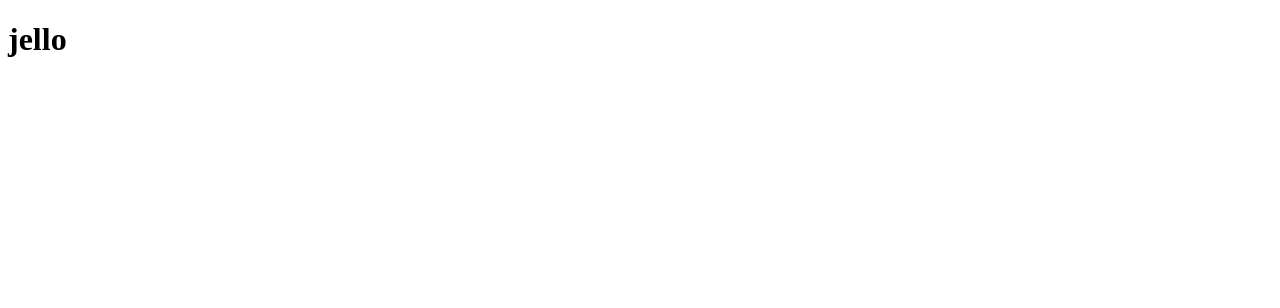
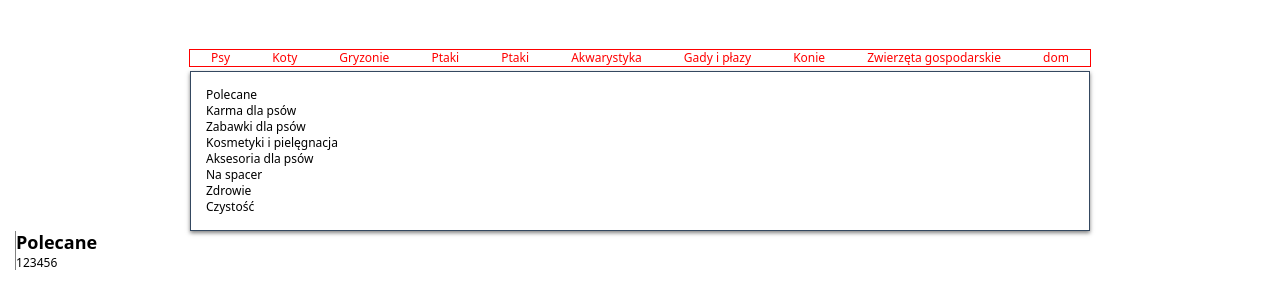
Before and after one commit to DashaPash/Menu-kurtynowe-dla-ZooArt, a website built with Parcel: page src/index.html in a window 1280 px wide. Built offline with nearby package versions, Linux system fonts and the light colour scheme.

Commit message:
add markup for dog section

```diff
--- a/package.json
+++ b/package.json
@@ -29,6 +29,7 @@
   },
   "dependencies": {
     "gh-pages": "^3.2.3",
+    "modern-normalize": "^1.1.0",
     "parcel": "^2.7.0"
   }
 }
--- a/src/index.html
+++ b/src/index.html
@@ -4,9 +4,21 @@
     <meta charset="UTF-8" />
     <meta http-equiv="X-UA-Compatible" content="IE=edge" />
     <meta name="viewport" content="width=device-width, initial-scale=1.0" />
+    <link rel="preconnect" href="https://fonts.googleapis.com" />
+    <link rel="preconnect" href="https://fonts.gstatic.com" crossorigin />
+    <link href="https://fonts.googleapis.com/css2?family=Lato&display=swap" rel="stylesheet" />
+    <link
+      rel="stylesheet"
+      href="https://cdnjs.cloudflare.com/ajax/libs/modern-normalize/1.0.0/modern-normalize.min.css"
+    />
+    <!-- <link rel="stylesheet" href="./css/main.min.css" /> -->
     <title>Document</title>
   </head>
   <body>
-    <h1>jello</h1>
+    <include src="./partial/menu-nav.html"></include>
+    <include src="./partial/modal-container.html"></include>
+    <include src="./partial/dogs-section/dogs-section-nav.html"></include>
+    <include src="./partial/dogs-section/recommended.html"></include>
+    <script src="./index.js"></script>
   </body>
 </html>
--- a/src/index.js
+++ b/src/index.js
@@ -0,0 +1 @@
+import './sass/main.scss';
--- /dev/null
+++ b/src/partial/dogs-section/dogs-section-nav.html
@@ -0,0 +1,12 @@
+<ul class="dogs-nav modal-container">
+  <li class="dogs-nav__item">
+    <a class="dogs-nav__link">Polecane</a>
+  </li>
+  <li class="dogs-nav__item">Karma dla psów</li>
+  <li class="dogs-nav__item">Zabawki dla psów</li>
+  <li class="dogs-nav__item">Kosmetyki i pielęgnacja</li>
+  <li class="dogs-nav__item">Aksesoria dla psów</li>
+  <li class="dogs-nav__item">Na spacer</li>
+  <li class="dogs-nav__item">Zdrowie</li>
+  <li class="dogs-nav__item">Czystość</li>
+</ul>
--- /dev/null
+++ b/src/partial/dogs-section/recommended.html
@@ -0,0 +1,11 @@
+<div class="recommended">
+  <h2 class="recommended__title">Polecane</h2>
+  <ul class="recommended__list">
+    <li class="recommended__item">1</li>
+    <li class="recommended__item">2</li>
+    <li class="recommended__item">3</li>
+    <li class="recommended__item">4</li>
+    <li class="recommended__item">5</li>
+    <li class="recommended__item">6</li>
+  </ul>
+</div>
--- /dev/null
+++ b/src/partial/menu-nav.html
@@ -0,0 +1,16 @@
+<div class="container">
+  <ul class="menu-nav">
+    <li class="menu-nav__item">
+      <a class="manu-nav__link">Psy</a>
+    </li>
+    <li class="menu-nav__item">Koty</li>
+    <li class="menu-nav__item">Gryzonie</li>
+    <li class="menu-nav__item">Ptaki</li>
+    <li class="menu-nav__item">Ptaki</li>
+    <li class="menu-nav__item">Akwarystyka</li>
+    <li class="menu-nav__item">Gady i płazy</li>
+    <li class="menu-nav__item">Konie</li>
+    <li class="menu-nav__item">Zwierzęta gospodarskie</li>
+    <li class="menu-nav__item">dom</li>
+  </ul>
+</div>
--- /dev/null
+++ b/src/partial/modal-container.html
@@ -0,0 +1 @@
+<div clas="modal"></div>
--- /dev/null
+++ b/src/sass/_base.scss
@@ -0,0 +1,7 @@
+body {
+  // font-family: $primary-font, sans-serif;
+  // font-weight: $font-weight;
+  font-size: 12px;
+  line-height: 1.33;
+  // color: $main-text-color;
+}
--- /dev/null
+++ b/src/sass/_container.scss
@@ -0,0 +1,7 @@
+.container {
+  margin-top: 50px;
+  margin-left: auto;
+  margin-right: auto;
+  max-width: 900px;
+  outline: 1px solid red;
+}
--- /dev/null
+++ b/src/sass/_menu-nav.scss
@@ -0,0 +1,9 @@
+.menu-nav {
+  color: red;
+  display: flex;
+  justify-content: space-around;
+  align-items: center;
+  // &__item:not(:last-child) {
+  //   margin-right: 20px;
+  // }
+}
--- /dev/null
+++ b/src/sass/_modal-container.scss
@@ -0,0 +1,11 @@
+.modal-container {
+  max-width: 900px;
+  height: auto;
+  padding: 15px;
+  box-shadow: 0px 2px 4px rgba(0, 0, 0, 0.5);
+  margin-left: auto;
+  margin-right: auto;
+  max-width: 900px;
+  margin-top: 5px;
+  border: 1px solid #344860;
+}
--- /dev/null
+++ b/src/sass/_recommended.scss
@@ -0,0 +1,9 @@
+.recommended {
+  border-left: 1px solid grey;
+  height: auto;
+  margin-left: 15px;
+
+  &__list {
+    display: flex;
+  }
+}
--- /dev/null
+++ b/src/sass/_reset.scss
@@ -0,0 +1,33 @@
+ul,
+ol {
+  margin: 0;
+  padding: 0;
+  list-style: none;
+}
+
+h1,
+h2,
+h3,
+h4 {
+  margin-top: 0;
+  margin-bottom: 0;
+}
+
+p {
+  margin-top: 0;
+  margin-bottom: 0;
+}
+
+a {
+  text-decoration: none;
+  display: inline-block;
+}
+
+img {
+  display: block;
+  max-width: 100%;
+  height: auto;
+}
+button {
+  cursor: pointer;
+}
--- /dev/null
+++ b/src/sass/_vars.scss
@@ -0,0 +1,4 @@
+// $main-text-color: #344860;
+// $accent-color: #32b97e;
+// $primary-font: 'LATO', sans-serif;
+// $font-weight: 400;
--- /dev/null
+++ b/src/sass/main.scss
@@ -0,0 +1,7 @@
+@import './base';
+@import './reset';
+@import './vars';
+@import './menu-nav';
+@import './container';
+@import './modal-container';
+@import './recommended';
```
Also changed, not shown: src/partial/dogs-section/_modal-container.html (added, +1 -0 lines), src/css/main.css (added), src/partial/dogs-section/dogs-food.html (added), 1 other file.
